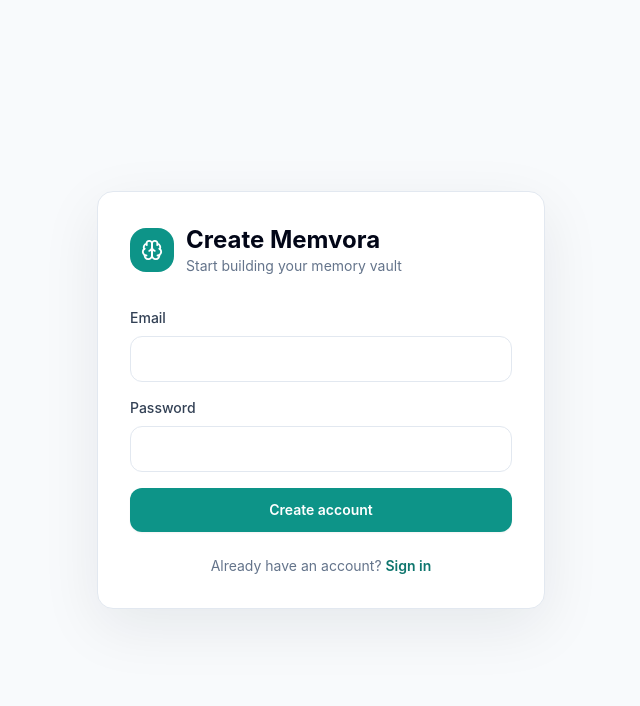
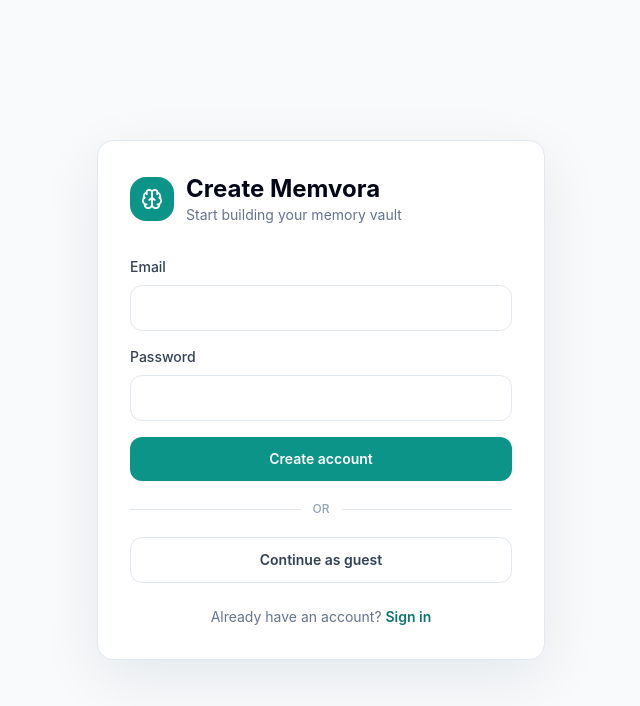
Before and after one commit to IshitaGupta-IG/memvora-ui, a React (Vite) app: page /register in a window 1280 px wide. Shown: the top 706 px of the page, without its empty margins (319-959 px from the left). Built offline with nearby package versions, Linux system fonts and the light colour scheme; no server answers.

Commit message:
Add guest sign in

```diff
--- a/src/components/Navbar.tsx
+++ b/src/components/Navbar.tsx
@@ -4,6 +4,7 @@ import { useAuth } from "../context/AuthContext";
 
 export default function Navbar() {
   const { signOut, user } = useAuth();
+  const displayName = user?.email || "Guest session";
 
   return (
     <header className="border-b border-slate-200 bg-white">
@@ -18,7 +19,7 @@ export default function Navbar() {
           </div>
         </div>
         <div className="flex items-center gap-3">
-          <span className="hidden text-sm text-slate-500 sm:inline">{user?.email}</span>
+          <span className="hidden text-sm text-slate-500 sm:inline">{displayName}</span>
           <button className="button-secondary py-2" onClick={signOut} title="Sign out">
             <LogOut size={17} />
             <span className="hidden sm:inline">Sign out</span>
--- a/src/context/AuthContext.tsx
+++ b/src/context/AuthContext.tsx
@@ -8,6 +8,7 @@ type AuthContextValue = {
   user: User | null;
   loading: boolean;
   signIn: (email: string, password: string) => Promise<void>;
+  signInAsGuest: () => Promise<void>;
   signUp: (email: string, password: string) => Promise<void>;
   signOut: () => Promise<void>;
 };
@@ -43,6 +44,10 @@ export function AuthProvider({ children }: { children: ReactNode }) {
         const { error } = await supabase.auth.signInWithPassword({ email, password });
         if (error) throw error;
       },
+      signInAsGuest: async () => {
+        const { error } = await supabase.auth.signInAnonymously();
+        if (error) throw error;
+      },
       signUp: async (email, password) => {
         const { error } = await supabase.auth.signUp({ email, password });
         if (error) throw error;
--- a/src/pages/Login.tsx
+++ b/src/pages/Login.tsx
@@ -6,7 +6,7 @@ import { useAuth } from "../context/AuthContext";
 
 export default function Login() {
   const navigate = useNavigate();
-  const { signIn } = useAuth();
+  const { signIn, signInAsGuest } = useAuth();
   const [email, setEmail] = useState("");
   const [password, setPassword] = useState("");
   const [error, setError] = useState("");
@@ -22,6 +22,20 @@ export default function Login() {
       navigate("/");
     } catch (err) {
       setError(err instanceof Error ? err.message : "Could not sign in.");
+    } finally {
+      setLoading(false);
+    }
+  }
+
+  async function handleGuestSignIn() {
+    setError("");
+    setLoading(true);
+
+    try {
+      await signInAsGuest();
+      navigate("/");
+    } catch (err) {
+      setError(err instanceof Error ? err.message : "Could not start a guest session.");
     } finally {
       setLoading(false);
     }
@@ -55,6 +69,16 @@ export default function Login() {
           </button>
         </form>
 
+        <div className="my-5 flex items-center gap-3">
+          <div className="h-px flex-1 bg-slate-200" />
+          <span className="text-xs font-medium uppercase text-slate-400">or</span>
+          <div className="h-px flex-1 bg-slate-200" />
+        </div>
+
+        <button className="button-secondary w-full" onClick={handleGuestSignIn} disabled={loading}>
+          {loading ? "Starting guest session..." : "Continue as guest"}
+        </button>
+
         <p className="mt-6 text-center text-sm text-slate-500">
           New to Memvora?{" "}
           <Link to="/register" className="font-semibold text-brand-700">
--- a/src/pages/Register.tsx
+++ b/src/pages/Register.tsx
@@ -6,7 +6,7 @@ import { useAuth } from "../context/AuthContext";
 
 export default function Register() {
   const navigate = useNavigate();
-  const { signUp } = useAuth();
+  const { signInAsGuest, signUp } = useAuth();
   const [email, setEmail] = useState("");
   const [password, setPassword] = useState("");
   const [message, setMessage] = useState("");
@@ -25,6 +25,21 @@ export default function Register() {
       setTimeout(() => navigate("/login"), 900);
     } catch (err) {
       setError(err instanceof Error ? err.message : "Could not create account.");
+    } finally {
+      setLoading(false);
+    }
+  }
+
+  async function handleGuestSignIn() {
+    setError("");
+    setMessage("");
+    setLoading(true);
+
+    try {
+      await signInAsGuest();
+      navigate("/");
+    } catch (err) {
+      setError(err instanceof Error ? err.message : "Could not start a guest session.");
     } finally {
       setLoading(false);
     }
@@ -66,6 +81,16 @@ export default function Register() {
           </button>
         </form>
 
+        <div className="my-5 flex items-center gap-3">
+          <div className="h-px flex-1 bg-slate-200" />
+          <span className="text-xs font-medium uppercase text-slate-400">or</span>
+          <div className="h-px flex-1 bg-slate-200" />
+        </div>
+
+        <button className="button-secondary w-full" onClick={handleGuestSignIn} disabled={loading}>
+          {loading ? "Starting guest session..." : "Continue as guest"}
+        </button>
+
         <p className="mt-6 text-center text-sm text-slate-500">
           Already have an account?{" "}
           <Link to="/login" className="font-semibold text-brand-700">
```
Also changed, not shown: 1 other file (tests, documents, lock files or other folders).
